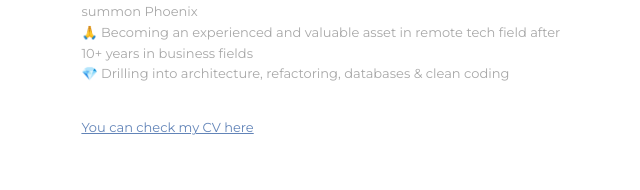
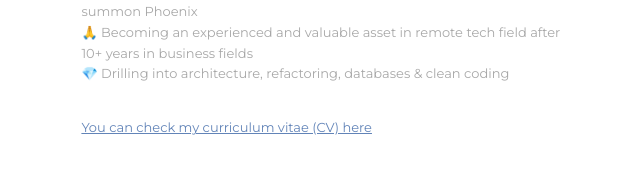
Before and after one commit to Mianaviatte/Mianaviatte.github.io, a plain HTML site: page index.html in a window 1280 px wide. Shown: the part 2925-3115 px from the top of the page, without its empty margins (117-757 px from the left). Drawn offline with Linux system fonts and the light colour scheme.

Commit message:
Updated link to CV

```diff
--- a/index.html
+++ b/index.html
@@ -179,7 +179,7 @@
                     💎 Drilling into architecture, refactoring, databases & clean coding
                 </p>
 
-                <p id="intro"><a href="https://mianaviatte.github.io/Chris_cv/" target="_blank">You can check my CV here</a></p>
+                <p id="intro"><a href="https://mianaviatte.github.io/Curriculum_vitae/" target="_blank">You can check my curriculum vitae (CV) here</a></p>
 
                 <img class="avatar" id="moon" src="https://moon-svg.minung.dev/moon.svg?theme=ray" alt="Moon">
 
```
